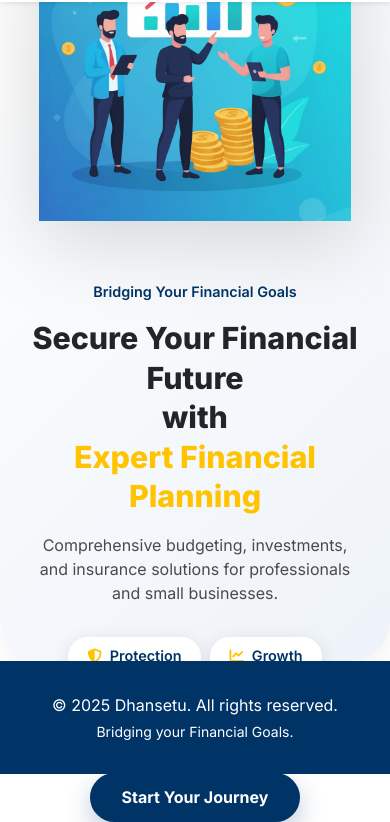
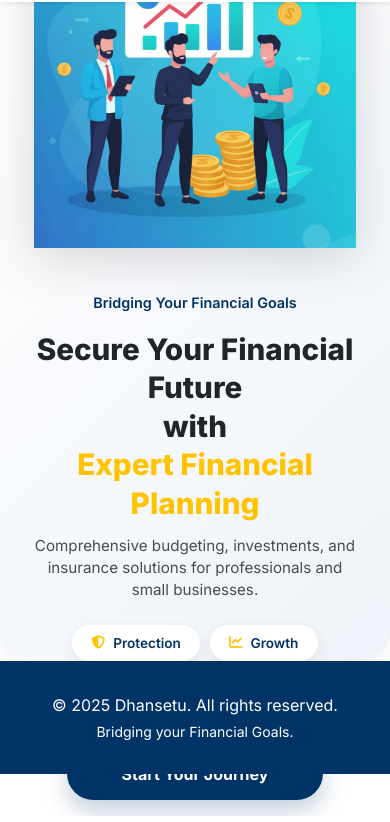
Before and after one commit to GAuravY19/dham_demo_2, a plain HTML site: page index.html in a window 390 px wide. Shown: the part 70-892 px from the top of the page. Drawn offline with nearby package versions, Linux system fonts and the light colour scheme.

Commit message:
New changes 2

```diff
--- a/index.html
+++ b/index.html
@@ -9,7 +9,7 @@
   <link href="https://fonts.googleapis.com/css2?family=Inter:wght@400;600;700;800&display=swap" rel="stylesheet">
   <script src="https://kit.fontawesome.com/c444f43472.js" crossorigin="anonymous"></script>
 
-  <link rel="stylesheet" href="style.css?v=2">
+  <link rel="stylesheet" href="style.css?v=3">
 </head>
 
 <body>
@@ -48,7 +48,8 @@
   </section> -->
 
 
-  <section id="home" class="hero-modern hero-expanded">
+<section id="home" class="hero-modern hero-expanded mobile-hero">
+
     <div class="container hero-container">
 
       <div class="row align-items-center">
--- a/style.css
+++ b/style.css
@@ -668,15 +668,23 @@ body {
 /* Illustration */
 .hero-illustration {
     max-width: 85%;
-  filter: drop-shadow(0px 18px 40px rgba(0,0,0,0.15));
+    filter: drop-shadow(0px 18px 40px rgba(0, 0, 0, 0.15));
     animation: float 4s ease-in-out infinite;
 }
 
 /* Subtle floating animation */
 @keyframes float {
-  0% { transform: translateY(0px); }
-  50% { transform: translateY(-8px); }
-  100% { transform: translateY(0px); }
+    0% {
+        transform: translateY(0px);
+    }
+
+    50% {
+        transform: translateY(-8px);
+    }
+
+    100% {
+        transform: translateY(0px);
+    }
 }
 
 
@@ -686,7 +694,8 @@ body {
 
 .hero-benefits {
     display: flex;
-  justify-content: center;   /* center alignment */
+    justify-content: center;
+    /* center alignment */
     gap: 1rem;
     flex-wrap: wrap;
 }
@@ -911,60 +920,81 @@ body {
         height: 48px;
     }
 
-    /* 1. Stack: Image ABOVE Text */
-  .hero-container .row {
+    /* Reset layout and center everything */
+  .mobile-hero .row {
     display: flex;
-    flex-direction: column-reverse !important;
+    flex-direction: column-reverse;
+    align-items: center;
     text-align: center;
+    gap: 1.5rem;
   }
 
-  /* 2. Fix spacing */
-  .hero-text {
-    margin-top: 2rem;
+  /* Illustration at the top */
+  .mobile-hero .hero-illustration {
+    max-width: 88%;
+    margin: 0 auto;
+    display: block;
+    filter: drop-shadow(0px 10px 25px rgba(0,0,0,0.15));
   }
 
-  .hero-heading {
-    font-size: 1.9rem !important;
+  /* Tagline */
+  .mobile-hero .tagline {
+    margin-top: 1rem;
+    font-size: 1.1rem;
+  }
+
+  /* Main heading — reduced + tighter */
+  .mobile-hero .hero-heading {
+    font-size: 1.85rem !important;
     line-height: 1.3;
+    margin-top: 0.8rem;
+  }
+
+  .mobile-hero .hero-heading .highlight {
+    display: inline-block;
+  }
+
+  /* Subheading */
+  .mobile-hero .hero-sub {
+    font-size: 0.95rem;
+    max-width: 90%;
+    margin-left: auto;
+    margin-right: auto;
+    margin-top: 0.8rem;
+    margin-bottom: 1.5rem;
+    line-height: 1.45;
+  }
+
+  /* Pills row */
+  .mobile-hero .hero-benefits {
+    justify-content: center;
+    gap: 0.6rem;
     margin-bottom: 1rem;
   }
 
-  .highlight {
-    display: inline-block;
+  .mobile-hero .hb {
+    padding: 0.5rem 1.2rem;
+    font-size: 0.85rem;
+    border-radius: 40px;
+    background: white;
+    box-shadow: 0px 4px 12px rgba(0,0,0,0.08);
   }
 
-  .hero-sub {
+  /* CTA button (center + clean look) */
+  .mobile-hero .btn-hero-start {
     font-size: 1rem;
-    margin: 1rem auto 2rem auto;
-    max-width: 90%;
+    width: 70%;
+    max-width: 260px;
+    padding: 0.9rem 1.2rem;
+    border-radius: 50px;
+    margin-top: 0.8rem;
+    margin-bottom: 1rem;
   }
 
-  .hero-benefits {
-    justify-content: center;
-    gap: 0.6rem;
-    margin-bottom: 1.8rem;
-  }
-
-  .hb {
-    padding: 0.55rem 1.2rem;
-    font-size: 0.9rem;
-  }
-
-  .btn-hero-start {
-    font-size: 1rem;
-    padding: 0.8rem 2rem;
-    margin-top: 1.2rem !important;
-  }
-
-  /* 3. Resize the illustration on mobile */
-  .hero-illustration {
-    max-width: 85%;
-    margin: 0 auto 1.5rem auto !important;
-  }
-
-  /* Reduce overall hero padding */
-  .hero-modern {
-    padding-top: 3rem !important;
-    padding-bottom: 4rem !important;
+  /* Reduce overall section padding */
+  .mobile-hero.hero-modern {
+    padding-top: 2.5rem !important;
+    padding-bottom: 3rem !important;
+    border-radius: 0 0 30px 30px;
   }
 }
```
Lines whose indentation alone changed are shown as unchanged.
